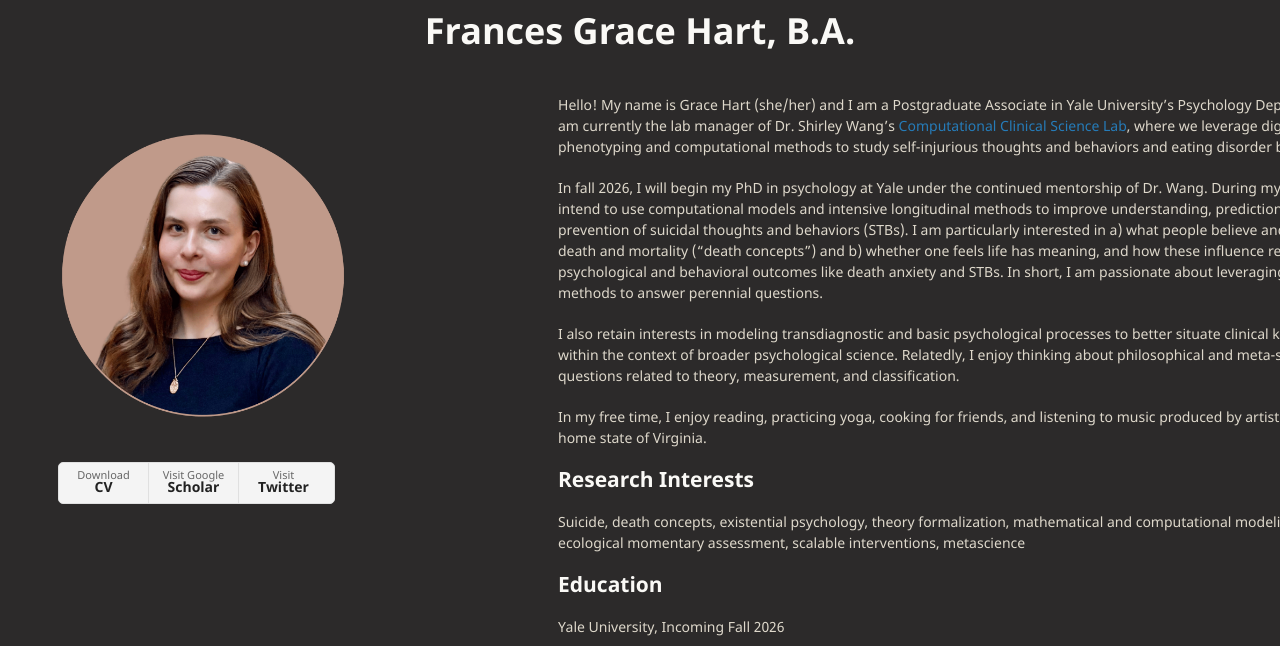
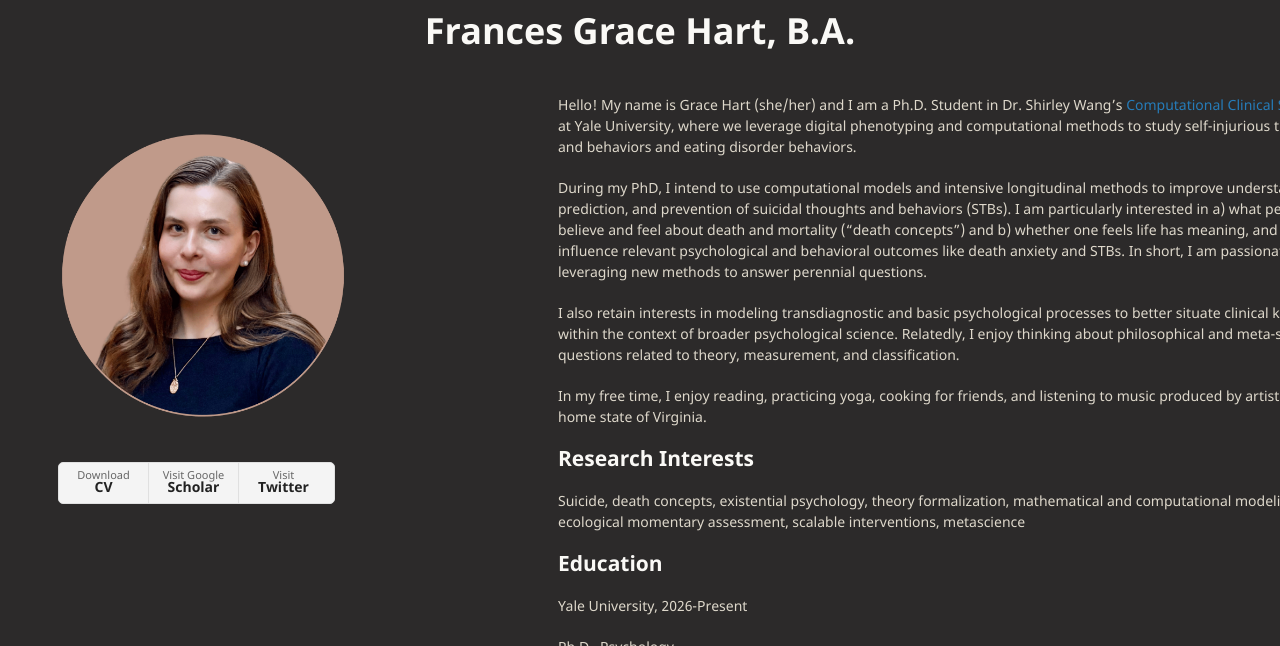
Before and after one commit to francesghart/francesghart.github.io, a Jekyll site: the page built from index.md, in a window 1280 px wide and 900 px high, cut to the strip 254-900 px from the top of the window. Built offline with Jekyll 4.4.1, drawn with Linux system fonts in a browser that asks for light colours.

Commit message:
updated roles

```diff
--- a/index.md
+++ b/index.md
@@ -4,9 +4,9 @@ layout: default
 
 <!-- ![Danse Macabre](/assets/images/DanseMacabreCrop.png) -->
 
-Hello! My name is Grace Hart (she/her) and I am a Postgraduate Associate in Yale University's Psychology Department. I am currently the lab manager of Dr. Shirley Wang's [Computational Clinical Science Lab](https://ccslab.yale.edu/), where we leverage digital phenotyping and computational methods to study self-injurious thoughts and behaviors and eating disorder behaviors.
+Hello! My name is Grace Hart (she/her) and I am a Ph.D. Student in Dr. Shirley Wang's [Computational Clinical Science Lab](https://ccslab.yale.edu/) at Yale University, where we leverage digital phenotyping and computational methods to study self-injurious thoughts and behaviors and eating disorder behaviors.
 
-In fall 2026, I will begin my PhD in psychology at Yale under the continued mentorship of Dr. Wang. During my PhD, I intend to use computational models and intensive longitudinal methods to improve understanding, prediction, and prevention of suicidal thoughts and behaviors (STBs). I am particularly interested in a) what people believe and feel about death and mortality ("death concepts") and b) whether one feels life has meaning, and how these influence relevant psychological and behavioral outcomes like death anxiety and STBs. In short, I am passionate about leveraging new methods to answer perennial questions.
+During my PhD, I intend to use computational models and intensive longitudinal methods to improve understanding, prediction, and prevention of suicidal thoughts and behaviors (STBs). I am particularly interested in a) what people believe and feel about death and mortality ("death concepts") and b) whether one feels life has meaning, and how these influence relevant psychological and behavioral outcomes like death anxiety and STBs. In short, I am passionate about leveraging new methods to answer perennial questions.
 
 I also retain interests in modeling transdiagnostic and basic psychological processes to better situate clinical knowledge within the context of broader psychological science. Relatedly, I enjoy thinking about philosophical and meta-scientific questions related to theory, measurement, and classification.
 
@@ -21,7 +21,7 @@ Suicide, death concepts, existential psychology, theory formalization, mathemati
 
 
 ## Education
-Yale University, Incoming Fall 2026
+Yale University, 2026-Present
 
   Ph.D., Psychology
 
```
